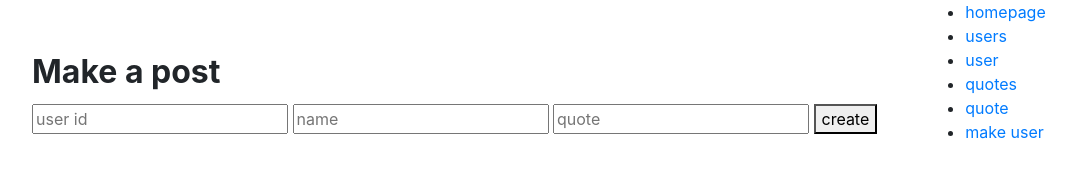
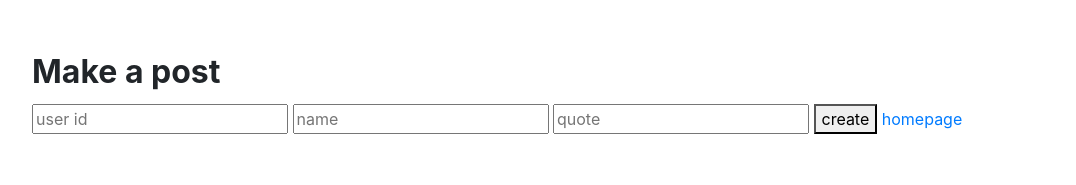
Before and after one commit to tvanloy/eindproject-frontend, a website: page post.html in a window 1280 px wide. Shown: the whole page, without its empty margins (1-1077 px from the left). Drawn offline with nearby package versions, Linux system fonts and the light colour scheme.

Commit message:
Update post.html

```diff
--- a/post.html
+++ b/post.html
@@ -38,18 +38,9 @@
             <input type="text" placeholder="name" x-model="name">
             <input type="text" placeholder="quote"  x-model="quote">
             <button x-on:click="post">create</button>
+            <a href="homepage.html">homepage</a>
         </div>
     </div>
-        <nav>
-        <ul>
-            <li><a href="homepage.html">homepage</a></li>
-            <li><a href="users.html">users</a></li>
-            <li><a href="user.html">user</a></li>
-            <li><a href="quotes.html">quotes</a></li>
-            <li><a href="quote.html">quote</a></li>
-            <li><a href="index.html">make user</a></li>
-        </ul>
-    </nav>
 </div>
 </body>
 </html>
```
